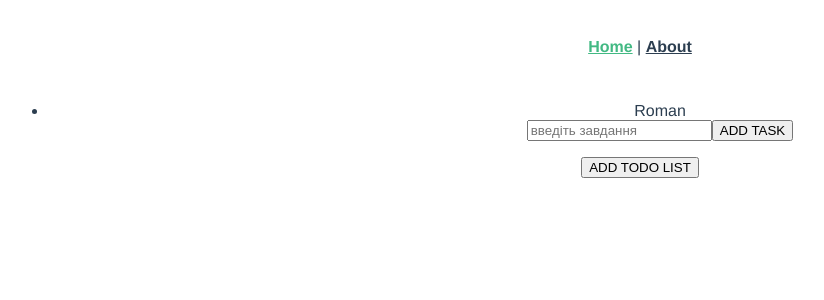
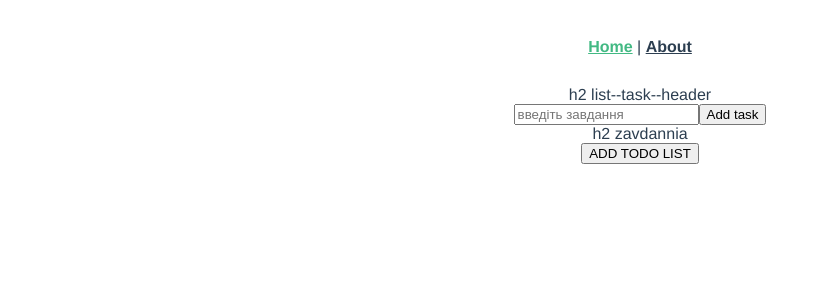
Before and after one commit to RomanBoichuk/Test--Task-2021, a Vue app: page / in a window 1280 px wide. Both pictures are taken after a click on the button "ADD TODO LIST". Shown: the top 300 px of the page, without its empty margins (0-824 px from the left). Built offline with nearby package versions, Linux system fonts and the light colour scheme.

Commit message:
create three component files and add them to ListsTasks

```diff
--- /dev/null
+++ b/src/components/ListTaskHeader.vue
@@ -0,0 +1,5 @@
+<template>
+  <div class="list--task--header">
+    h2 list--task--header
+  </div>
+</template>
--- a/src/components/ListsTask.vue
+++ b/src/components/ListsTask.vue
@@ -1,19 +1,27 @@
 <template>
   <div class="lists">
-    <ul>
-      <li v-for="(title, index) in ListsTask" v-bind:key="index">
-        {{ title.title }}
-        <div class="form-plus"></div>
-        <input type="text" placeholder="введіть завдання" v-model='formtask'>
-        <button @click.prevent="addTask">{{AddTask}}</button>
-      </li>
-    </ul>
+    <div v-for="(title, index) in ListsTask" v-bind:key="index">
+      <ListTaskHeader />
+      <TaskForm />
+      <div>
+        <Task />
+      </div>
+    </div>
   </div>
 </template>
 
 <script>
+import ListTaskHeader from '@/components/ListTaskHeader.vue'
+import TaskForm from '@/components/TaskForm.vue'
+import Task from '@/components/Task.vue'
 import { mapState } from 'vuex'
+
 export default {
+  components: {
+    ListTaskHeader,
+    TaskForm,
+    Task
+  },
   data () {
     return {
       AddTask: 'ADD TASK',
--- /dev/null
+++ b/src/components/Task.vue
@@ -0,0 +1,5 @@
+<template>
+  <div class="task">
+    h2 zavdannia
+  </div>
+</template>
--- /dev/null
+++ b/src/components/TaskForm.vue
@@ -0,0 +1,17 @@
+<template>
+  <div class="task--form">
+    <div class="form-plus"></div>
+    <input type="text" placeholder="введіть завдання">
+    <button @click.prevent="addTask">{{ buttonText }}</button>
+  </div>
+</template>
+
+<script>
+export default {
+  data () {
+    return {
+      buttonText: 'Add task'
+    }
+  }
+}
+</script>
```
